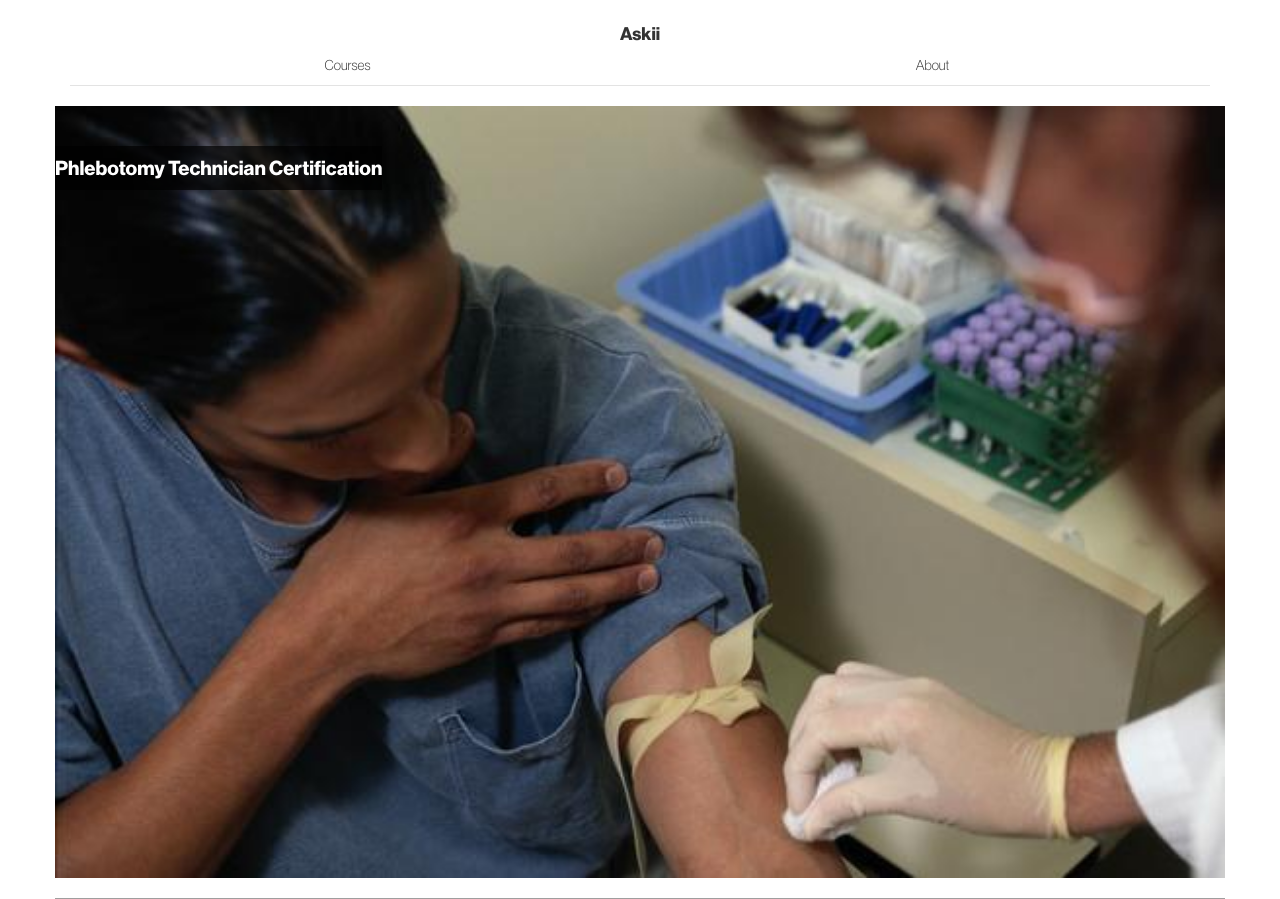
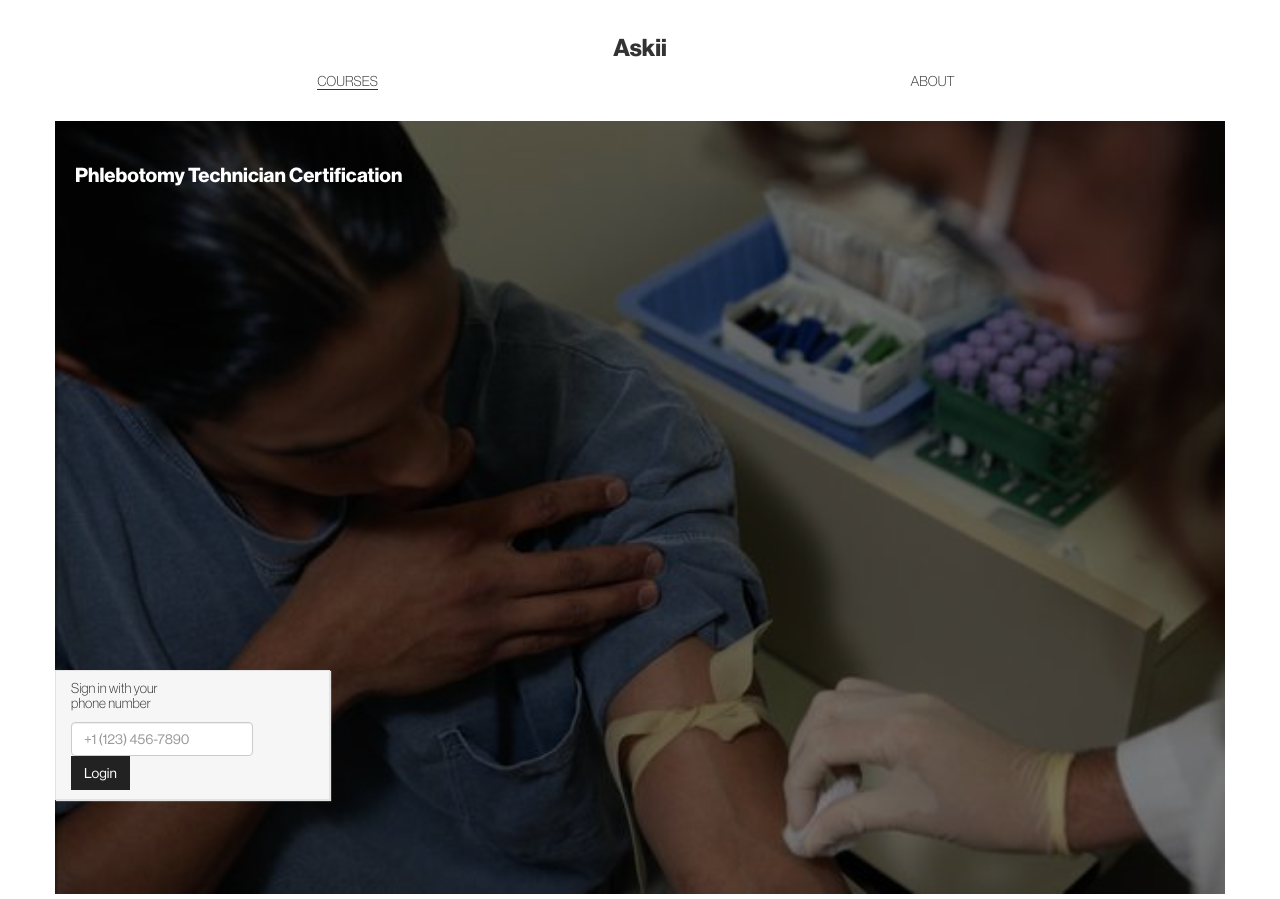
Before and after one commit to JNazare/mobile-askii-site, a Flask app: page / in a window 1280 px wide. Shown: the top 899 px of the page. Run offline with Flask 2, Linux system fonts and the light colour scheme; some libraries are stand-ins or nearby versions; grey boxes are pictures that could not be loaded.

Commit message:
templating

```diff
--- a/app.py
+++ b/app.py
@@ -2,8 +2,13 @@ from flask import Flask, render_template
 app = Flask(__name__)
 
 @app.route('/')
-def hello_world():
+def home():
     return render_template('index.html')
 
+@app.route('/course/<course_id>')
+def course_info(course_id):
+    return render_template('course_description.html')
+
+
 if __name__ == '__main__':
-    app.run()
+    app.run(host='0.0.0.0')
--- /dev/null
+++ b/static/css/description.css
@@ -0,0 +1,4 @@
+.right-align{
+  float: right;
+  margin: 0 0 10px 10px;
+}
--- a/static/css/index.css
+++ b/static/css/index.css
@@ -1,8 +1,4 @@
 /* styles for index.html homepage */
-
-body{
-  padding: 15px;
-}
 
 .heading{
   /*margin-top: 25px;*/
@@ -12,11 +8,3 @@ body{
 .description{
   line-height: 1.3;
 }
-
-.hash{
-  line-height: 1.2;
-}
-
-#footer-info{
-  margin-top: 30px;
-}
--- a/static/css/style.css
+++ b/static/css/style.css
@@ -27,6 +27,7 @@
 
 body{
   font-family: Neue Haas Grotesk, "HelveticaNeue", "Helvetica Neue", Helvetica, Arial, "Lucida Grande", sans-serif;
+  padding: 15px;
 }
 
 a,
@@ -71,11 +72,13 @@ a:hover,a:focus{
 }
 
 .selected{
-  text-decoration: underline;
+  /*text-decoration: underline;*/
+  border-bottom: 1px solid currentColor; /* Or whatever color you want */
+  text-decoration: none;
 }
 
 .header{
-  border-bottom: thin solid #e3e3e3;
+  /*border-bottom: thin solid #e3e3e3;*/
 }
 
 .image {
@@ -87,8 +90,12 @@ a:hover,a:focus{
 
 .font-overlay {
    position: absolute;
-   top: 20px;
-   width: 60%;
+   top: -20px;
+   width: 100%;
+   background: rgba(0, 0, 0, 0.5);
+   height: 100%;
+   padding: 20px;
+   padding-top: 40px;
    /*padding-left: 5px*/
 }
 
@@ -96,8 +103,24 @@ a:hover,a:focus{
    color: white;
    font: bold 20px/44px Neue Haas Grotesk Bold, Sans-Serif;
    /*letter-spacing: -1px;  */
-   background: rgb(0, 0, 0); /* fallback color */
-   background: rgba(0, 0, 0, 0.7);
+   /*background: rgb(0, 0, 0); /* fallback color */*/
+   /*background: rgba(0, 0, 0, 0.7);*/
    padding-top: 10px;
    padding-bottom: 10px;
+   line-height: 90%;
 }
+
+#footer-info{
+  position: fixed;
+  bottom: 0px;
+  background-color: #fff;
+  /*width: 100%;*/
+  height: 130px;
+  background-color: #f6f6f6;
+  border: thin solid #e3e3e3;
+  box-shadow: 1px 1px 1px #e3e3e3;
+}
+
+#content{
+  margin-bottom: 130px;
+}
--- /dev/null
+++ b/templates/footer.html
@@ -0,0 +1,15 @@
+<div class="row" id="footer-info">
+	<div class="col-md-6 col-sm-8 col-xs-12">
+  		<h5 id="footer-start">
+  			<span class="font-light">
+  				Sign in with your phone number
+  			</span>
+  		</h5>
+    	<form class="form-inline">
+		  <div class="form-group">
+		    <input type="text" class="form-control" id="areaCode" placeholder="+1 (123) 456-7890">
+		  </div>
+		  <button type="submit" class="btn btn-default">Login</button>
+		</form>
+	</div>
+</div>
--- a/templates/index.html
+++ b/templates/index.html
@@ -1,74 +1,48 @@
+{% extends 'layout.html' %}
 
-<!DOCTYPE html>
-<html lang="en">
-  <head>
-    <meta charset="utf-8">
-    <meta http-equiv="X-UA-Compatible" content="IE=edge">
-    <meta name="viewport" content="width=device-width, initial-scale=1">
-    <!-- The above 3 meta tags *must* come first in the head; any other head content must come *after* these tags -->
-    <meta name="description" content="">
-    <meta name="author" content="">
-    <link rel="icon" href="static/img/favicon.ico">
-    <title>Askii</title>
-    <!-- Bootstrap core CSS -->
-    <link rel="stylesheet" href="https://maxcdn.bootstrapcdn.com/bootstrap/3.3.4/css/bootstrap.min.css">
-    <!-- Custom styles for this template -->
-    <link href="/static/css/style.css" rel="stylesheet">
+{% block title %} Home - {% endblock %}
+
+{% block head %}
+    {{ super() }}
     <link href="/static/css/index.css" rel="stylesheet">
-    <!-- HTML5 shim and Respond.js for IE8 support of HTML5 elements and media queries -->
-    <!--[if lt IE 9]>
-      <script src="https://oss.maxcdn.com/html5shiv/3.7.2/html5shiv.min.js"></script>
-      <script src="https://oss.maxcdn.com/respond/1.4.2/respond.min.js"></script>
-    <![endif]-->
-  </head>
+{% endblock %}
 
-  <body>
-
-  <div class="container">
-      <div class="header">
-        <div class="row">
-          <div class="col-md-12 col-sm-12 col-xs-12">
-            <h4 class="heading font-bold centered">Askii</h4>
-          </div>
-        </div>
+{% block header %}
 <div class="row">
   <div class="col-md-6 col-sm-6 col-xs-6">
     <p class="centered font-light">
-              <a href="">Courses</a>
+      <span class="selected">
+        <a href="">COURSES</a>
+      </span>
     </p>
   </div>
   <div class="col-md-6 col-sm-6 col-xs-6">
     <p class="centered font-light">
-              <a href="">About</a>
+      <a href="">ABOUT</a>
     </p>
   </div>
 </div>
-      </div>
+{% endblock %}
+
+{% block content %}
 <div class="row">
+  <a href="#">
     <div class="col-md-6 col-sm-8 col-xs-12 image">
       <img src="/static/img/phlebotomy_technician_certification.jpg" width="100%">
       <h3 class="heading font-bold font-overlay"> <span>Phlebotomy Technician Certification </span> </h3>
     </div>
+  </a>
 </div>
 <div class="row">
+  <a href="#">
     <div class="col-md-6 col-sm-8 col-xs-12 image">
       <img src="/static/img/drivers_liscense_exam.jpg" width="100%">
       <h3 class="heading font-bold font-overlay"> <span> Massachusetts Driver's License </span></h3>
     </div>
+  </a>
 </div>
-      <div class="row" id="footer-info">
-        <div class="col-md-6 col-sm-8 col-xs-12">
-          <!-- <h6 id="footer-start">Contact: <span class="font-light"><a href="mailto:certs@media.mit.edu">certs@media.mit.edu</a></span></h6>
-            <h6><span class="no-wrap">Media Lab </span><span class="no-wrap">Learning Initiative</span></h6>
-            <h6><span class="font-light"><a href="https://github.com/ml-learning/certs.media.mit.edu">Source code on Github</a></h6> -->
-        </div>
-      </div>
+{% endblock %}
 
-    </div>
-
-
-    <script src="https://ajax.googleapis.com/ajax/libs/jquery/1.11.2/jquery.min.js"></script>
-    <script src="https://maxcdn.bootstrapcdn.com/bootstrap/3.3.4/js/bootstrap.min.js"></script>
-
-  </body>
-</html>
+{% block footer %}
+  {% include 'footer.html' %}
+{% endblock %}
--- /dev/null
+++ b/templates/layout.html
@@ -0,0 +1,46 @@
+
+<!DOCTYPE html>
+<html lang="en">
+  <head>
+    {% block head %}
+      <meta charset="utf-8">
+      <meta http-equiv="X-UA-Compatible" content="IE=edge">
+      <meta name="viewport" content="width=device-width, initial-scale=1">
+      <!-- The above 3 meta tags *must* come first in the head; any other head content must come *after* these tags -->
+      <meta name="description" content="">
+      <meta name="author" content="">
+      <link rel="icon" href="static/img/favicon.ico">
+      <title>{% block title %}{% endblock %} Askii</title>
+      <!-- Bootstrap core CSS -->
+      <link rel="stylesheet" href="https://maxcdn.bootstrapcdn.com/bootstrap/3.3.4/css/bootstrap.min.css">
+      <!-- Custom styles for this template -->
+      <link href="/static/css/style.css" rel="stylesheet">
+      <!-- HTML5 shim and Respond.js for IE8 support of HTML5 elements and media queries -->
+      <!--[if lt IE 9]>
+        <script src="https://oss.maxcdn.com/html5shiv/3.7.2/html5shiv.min.js"></script>
+        <script src="https://oss.maxcdn.com/respond/1.4.2/respond.min.js"></script>
+      <![endif]-->
+    {% endblock %}
+  </head>
+
+  <body>
+
+  <div class="container">
+      <div class="header">
+        <div class="row">
+          <div class="col-md-12 col-sm-12 col-xs-12">
+            <h3 class="heading font-bold centered">Askii</h3>
+          </div>
+        </div>
+        {% block header %}{% endblock %}
+      </div>
+      <div id="content">
+        {% block content %}{% endblock %}
+      </div>
+      {% block footer %}{% endblock %}
+    </div>
+    <script src="https://ajax.googleapis.com/ajax/libs/jquery/1.11.2/jquery.min.js"></script>
+    <script src="https://maxcdn.bootstrapcdn.com/bootstrap/3.3.4/js/bootstrap.min.js"></script>
+
+  </body>
+</html>
```
Also changed, not shown: templates/course_description.html (added, +32 -0 lines). Lines whose indentation alone changed are shown as unchanged.
